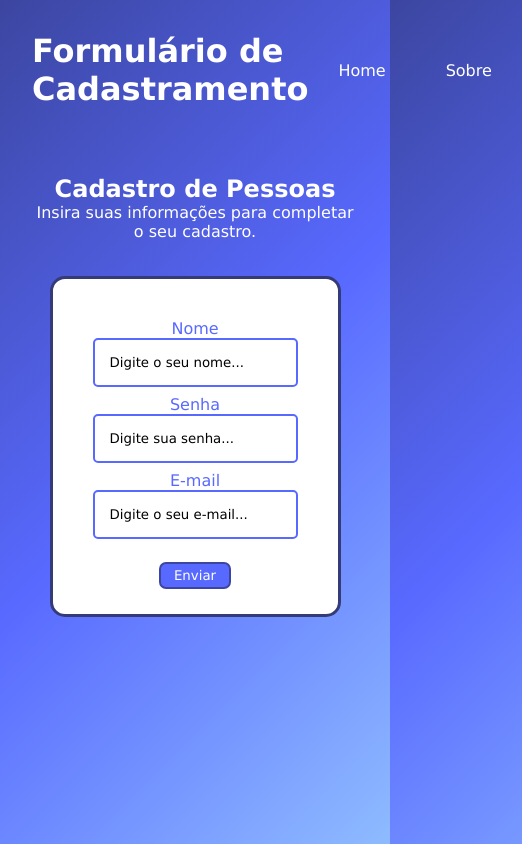
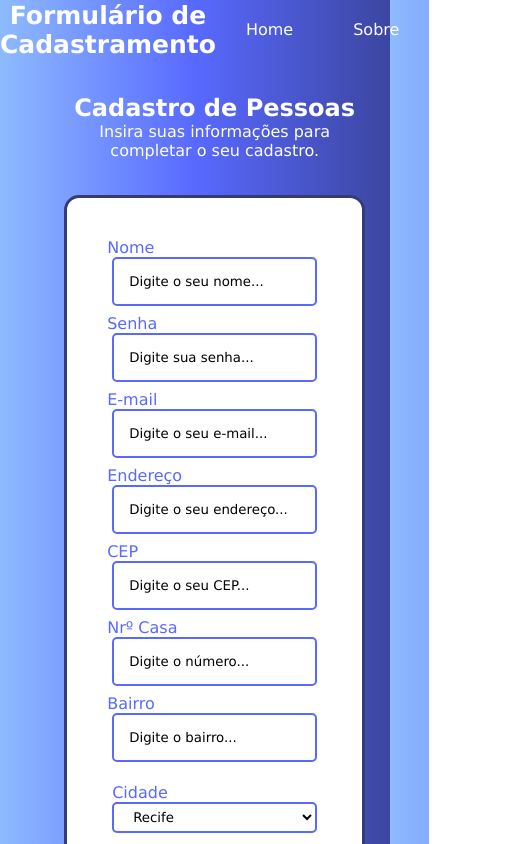
Before and after one commit to matheusviniciusga/formularioReact, a React (Vite) app: page / in a window 390 px wide. Shown: the top 844 px of the page, 522 px wide, since content can reach past the window. Built offline with nearby package versions, Linux system fonts and the light colour scheme.

Commit message:
CSS terminado

```diff
--- a/src/componentes/Formulario.jsx
+++ b/src/componentes/Formulario.jsx
@@ -7,22 +7,66 @@ function Formulario() {
                     <p>Insira suas informações para completar o seu cadastro.</p>
                 </div>
 
+                <span id="mensagem"></span>
+
                 <div className="conteudoForm">
                     <form className="formulario">
+                        <div className="campo1">
                             <div className="campoInput">
                                 <label htmlFor="name">Nome</label>
-                        <input id="name" type="text" placeholder="Digite o seu nome..."/>
+                                <input id="name" type="text" placeholder="Digite o seu nome..." required/>
                             </div>
                             <div className="campoInput">
                                 <label htmlFor="password">Senha</label>
-                        <input id="password" type="text" placeholder="Digite sua senha..."/>
+                                <input id="password" type="text" placeholder="Digite sua senha..." required/>
                             </div>
                             <div className="campoInput">
                                 <label htmlFor="email">E-mail</label>
-                        <input id="email" type="email" placeholder="Digite o seu e-mail..."/>
+                                <input id="email" type="email" placeholder="Digite o seu e-mail..." required/>
                             </div>
+                        </div>
+                        <div className="campo2">
+                            <div className="subCampo1">
+                                <div className="campoInput">
+                                    <label htmlFor="endereco">Endereço</label>
+                                    <input id="endereco" type="text" placeholder="Digite o seu endereço..."/>
+                                </div>
+                                <div className="campoInput">
+                                    <label htmlFor="cep">CEP</label>
+                                    <input id="cep" type="text" placeholder="Digite o seu CEP..."/>
+                                </div>
+                            </div>
+                            <div className="subCampo2">
+                                <div className="campoInput">
+                                    <label htmlFor="nrResi">Nrº Casa</label>
+                                    <input id="nrResi" type="number" placeholder="Digite o número..."/>
+                                </div>
+                                <div className="campoInput">
+                                    <label htmlFor="bairro">Bairro</label>
+                                    <input id="bairro" type="text" placeholder="Digite o bairro..."/>
+                                </div>
+                            </div>
+                            <div className="subCampo3">
+                                <div className="campoSelect">
+                                    <label htmlFor="cidade">Cidade </label>
+                                    <select name="cidade" id="cidade">
+                                        <option value="value1">Recife</option>
+                                        <option value="value2">Salvador</option>
+                                    </select>
+                                </div>
+                                <div className="campoSelect">
+                                    <label htmlFor="estado">Estado </label>
+                                    <select name="estado" id="estado">
+                                        <option value="value1">Pernambuco</option>
+                                        <option value="value2">Bahia</option>
+                                    </select>
+                                </div>
+                            </div>
+                        </div>
+                        <div className="botaoEmbaixo">
                             <div className="divBotao">
                                 <input id="buttom" className="botao" type="submit" value="Enviar" />
+                            </div>
                         </div>
                     </form>
                 </div>
--- a/src/index.css
+++ b/src/index.css
@@ -7,9 +7,10 @@
 body {
     width: 100%;
     height: 100vh;
-    background: linear-gradient(-45deg, #8ebbff, #5869ff, #3c46a0);
+    background: linear-gradient(90deg, #8ebbff, #5869ff, #3c46a0);
 }
 
+/*-----Header da página-----*/
 .conteudoCabecalho {
     color: white;
     padding: 2em;
@@ -39,20 +40,23 @@ nav li:hover {
     border-radius: 15px;
 }
 
+/*-----Conteúdo geral da página-----*/
 .conteudoPag {
     color: white;
-    text-align: center;
 }
 
 .conteudoTitulo {
     margin: 2.18em;
+    text-align: center;
 }
 
+/*-----Espaço do formulário-----*/
 .conteudoForm{
     display: flex;
     justify-content: space-around;
 }
 
+/*-----Formulário-----*/
 .formulario {
     display: flex;
     flex-direction: column;
@@ -63,6 +67,24 @@ nav li:hover {
     width: min-content;
 }
 
+/*-----Campos-----*/
+.campo1 {
+    display: flex;
+    justify-content: space-around;
+}
+
+.campo2 {
+    display: flex;
+    justify-content: space-around;
+}
+
+/*-----Posição do Botão-----*/
+.botaoEmbaixo {
+    display: block;
+    justify-content: flex-start;
+}
+
+/*-----Inputs e Select-----*/
 .campoInput {
     padding-bottom: 0.5em;
 }
@@ -72,6 +94,7 @@ input {
     color: black;
     outline: none;
     padding: 15px;
+    margin: 0 5px;
     border: 2px solid #5869ff;
     border-radius: 5px;
 }
@@ -84,13 +107,30 @@ label {
     color: #5869ff;
 }
 
+.campoSelect {
+    padding: 0.5em 0;
+    margin: 5px;
+}
+
+select {
+    background-color: white;
+    color: black;
+    outline: none;
+    padding: 5px 15px;
+    width: 100%;
+    border: 2px solid #5869ff;
+    border-radius: 5px;
+}
+
 form input:focus {
     background-color: #5869ff;
 }
 
+/*-----Botão de cadastro-----*/
 .divBotao {
     margin-top: 15px;
     margin-bottom: -15px;
+    text-align: center;
 }
 
 .botao {
@@ -106,3 +146,60 @@ form input:focus {
 .botao:hover {
     background: #3c46a0;
 }
+
+/*-----Responsividade-----*/
+@media(max-width: 450px) {
+    body {
+        margin: 0;
+        display: grid;
+    }
+
+    header h1 {
+        font-size: 15px;
+        text-align: center;
+    }
+
+    .conteudoCabecalho {
+        padding: 0;
+        justify-content: space-between;
+    }
+
+    .conteudoPag {
+        margin: 2em;
+        flex-direction: column;
+        padding: 0;
+    }
+
+    .campo1, .campo2 {
+        display: flex;
+        flex-direction: column;
+    }
+}
+
+@media(max-width: 768px) {
+    body {
+        margin: 0;
+        display: grid;
+    }
+
+    header h1 {
+        font-size: 25px;
+        text-align: center;
+    }
+
+    .conteudoCabecalho {
+        padding: 0;
+        justify-content: space-between;
+    }
+
+    .conteudoPag {
+        margin: 2em;
+        flex-direction: column;
+        padding: 0;
+    }
+
+    .campo1, .campo2 {
+        display: flex;
+        flex-direction: column;
+    }
+}
```
Also changed, not shown: src/script.js (added, +40 -0 lines). Lines whose indentation alone changed are shown as unchanged.
